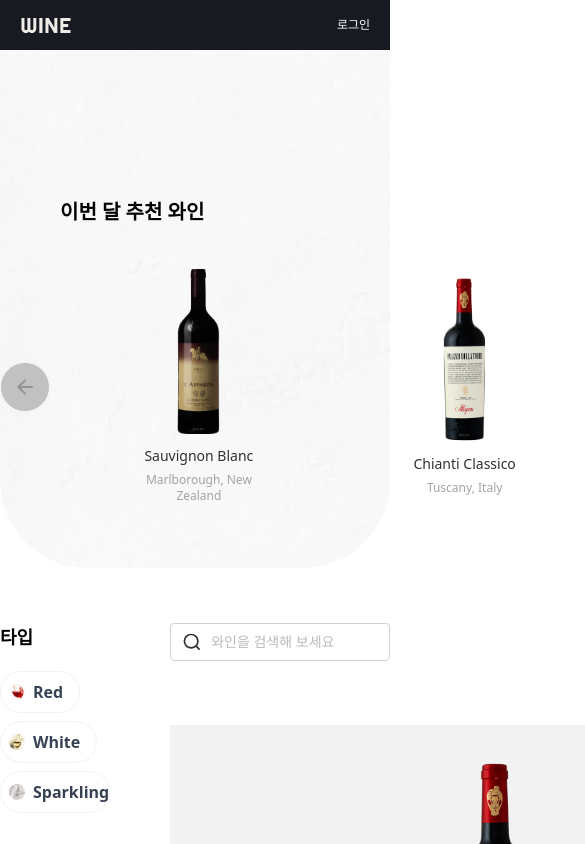
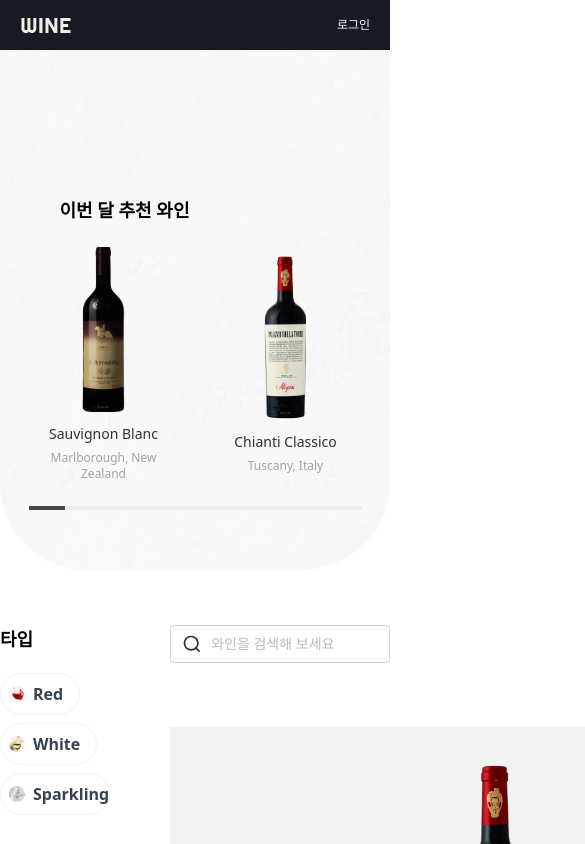
Before and after one commit to 2ruuuu/wine, a Next.js app: page /wines in a window 390 px wide. Shown: the top 844 px of the page, 585 px wide, since content can reach past the window. Built offline with nearby package versions, Linux system fonts and the light colour scheme; no server answers; a web font is replaced by a local one.

Commit message:
refactor: 와인 추천 리스트, 캐러샐 라이브러리로 리팩토링

```diff
--- a/package.json
+++ b/package.json
@@ -12,6 +12,7 @@
     "@hookform/resolvers": "^5.2.2",
     "axios": "^1.15.1",
     "date-fns": "^4.1.0",
+    "embla-carousel-react": "^8.6.0",
     "next": "16.2.4",
     "react": "19.2.4",
     "react-dom": "19.2.4",
--- a/src/app/wines/components/SuggestedWineList/SuggestedWineList.tsx
+++ b/src/app/wines/components/SuggestedWineList/SuggestedWineList.tsx
@@ -1,5 +1,6 @@
 'use client';
 
+import useEmblaCarousel from 'embla-carousel-react';
 import { useEffect, useMemo, useState } from 'react';
 import SuggestedWine from '../SuggestedWine/SuggestedWine';
 import { SuggestedWineListProps } from './type';
@@ -8,61 +9,83 @@ import { ArrowLeft, ArrowRight } from '@/constants/icons';
 import Image from 'next/image';
 import { useShuffleWines } from '@/hooks/useShuffleWines';
 
-const ITEMS_PER_PAGE = 4;
+const SuggestedWineList = ({ wines }: SuggestedWineListProps) => {
+  const orderedWines = useShuffleWines(wines);
+  const slidesKey = useMemo(
+    () => orderedWines.map((w) => w.id).join(','),
+    [orderedWines],
+  );
 
-const SuggestedWineList = ({ wines }: SuggestedWineListProps) => {
-  const [currentPage, setCurrentPage] = useState(0);
-  const orderedWines = useShuffleWines(wines);
+  const [emblaRef, emblaApi] = useEmblaCarousel({
+    align: 'start',
+    slidesToScroll: 'auto',
+    containScroll: 'trimSnaps',
+  });
+
+  const [canScrollPrev, setCanScrollPrev] = useState(false);
+  const [selectedSnap, setSelectedSnap] = useState(0);
+  const [snapCount, setSnapCount] = useState(0);
 
   useEffect(() => {
-    setCurrentPage(0);
-  }, [wines]);
+    if (!emblaApi) return;
 
-  const totalPages = useMemo(
-    () => Math.max(1, Math.ceil(orderedWines.length / ITEMS_PER_PAGE)),
-    [orderedWines.length],
-  );
-  const maxStartIndex = Math.max(0, orderedWines.length - ITEMS_PER_PAGE);
-  const startIndex = Math.min(currentPage * ITEMS_PER_PAGE, maxStartIndex);
-  const trackTranslateX = `translateX(-${startIndex * (100 / ITEMS_PER_PAGE)}%)`;
-
-  const handlePrev = () => {
-    setCurrentPage((prev) => Math.max(prev - 1, 0));
+    const sync = () => {
+      setCanScrollPrev(emblaApi.canScrollPrev());
+      setSelectedSnap(emblaApi.selectedScrollSnap());
+      setSnapCount(emblaApi.scrollSnapList().length);
     };
 
+    emblaApi.reInit();
+    emblaApi.scrollTo(0, true);
+    sync();
+
+    emblaApi.on('select', sync);
+    emblaApi.on('reInit', sync);
+
+    return () => {
+      emblaApi.off('select', sync);
+      emblaApi.off('reInit', sync);
+    };
+  }, [emblaApi, slidesKey]);
+
+  const handlePrev = () => emblaApi?.scrollPrev();
+
   const handleNext = () => {
-    setCurrentPage((prev) => (prev === totalPages - 1 ? 0 : prev + 1));
+    if (!emblaApi) return;
+    if (emblaApi.canScrollNext()) emblaApi.scrollNext();
+    else emblaApi.scrollTo(0);
   };
 
   return (
-    <div className="w-298.75 mx-auto">
-      <h2 className="mt-11 ml-15 text-xl color-[hsl(var(--gray-800))] font-semibold">
+    <div className="w-[333px] md:w-[711px] xl:w-298.75 mx-auto">
+      <h2 className="mt-[42px] md:mt-[30px] xl:mt-11 ml-[31px] md:ml-15 text-lg md:text-xl color-[hsl(var(--gray-800))] font-semibold">
         이번 달 추천 와인
       </h2>
-      <div className="flex items-center gap-4 mt-9.75">
+      <div className="flex items-center gap-0 md:gap-[3px] xl:gap-5 mt-[19px] md:mt-[33px] xl:mt-9.75">
+        <div className="hidden md:contents">
           <Button
             variant="arrow"
             onClick={handlePrev}
-          disabled={currentPage === 0}
+            disabled={!canScrollPrev}
             aria-label="이전 추천 와인 보기"
             icon={
               <Image src={ArrowLeft} alt="prev-wine-button" className="w-6 h-6" />
             }
           />
-        <div className="flex-1 overflow-hidden">
+        </div>
+        <div className="min-w-0 flex-1 overflow-hidden" ref={emblaRef}>
+          <div className="flex gap-[32px] md:gap-0">
+            {orderedWines.map((wine) => (
               <div
-            className="flex transition-transform duration-500 ease-in-out"
-            style={{ transform: trackTranslateX }}
+                key={wine.id}
+                className="flex min-w-0 shrink-0 justify-center md:basis-1/3 xl:basis-1/4"
               >
-            {orderedWines.map((wine) => (
-              <div key={wine.id} className="w-1/4 shrink-0">
-                <div className="mx-auto w-fit">
                 <SuggestedWine {...wine} />
-                </div>
               </div>
             ))}
           </div>
         </div>
+        <div className="hidden md:contents">
           <Button
             variant="arrow"
             onClick={handleNext}
@@ -77,6 +100,21 @@ const SuggestedWineList = ({ wines }: SuggestedWineListProps) => {
           />
         </div>
       </div>
+
+      {snapCount > 1 ? (
+        <div className="mt-5 md:hidden">
+          <div className="relative h-1 w-full overflow-hidden bg-[hsl(0,0%,92%)]">
+            <div
+              className="absolute top-0 h-full bg-[hsl(var(--gray-800))] transition-[left,width] duration-300 ease-out"
+              style={{
+                width: `${100 / snapCount}%`,
+                left: `${(selectedSnap * 100) / snapCount}%`,
+              }}
+            />
+          </div>
+        </div>
+      ) : null}
+    </div>
   );
 };
 
```
Also changed, not shown: 1 other file (tests, documents, lock files or other folders). Lines whose indentation alone changed are shown as unchanged.
